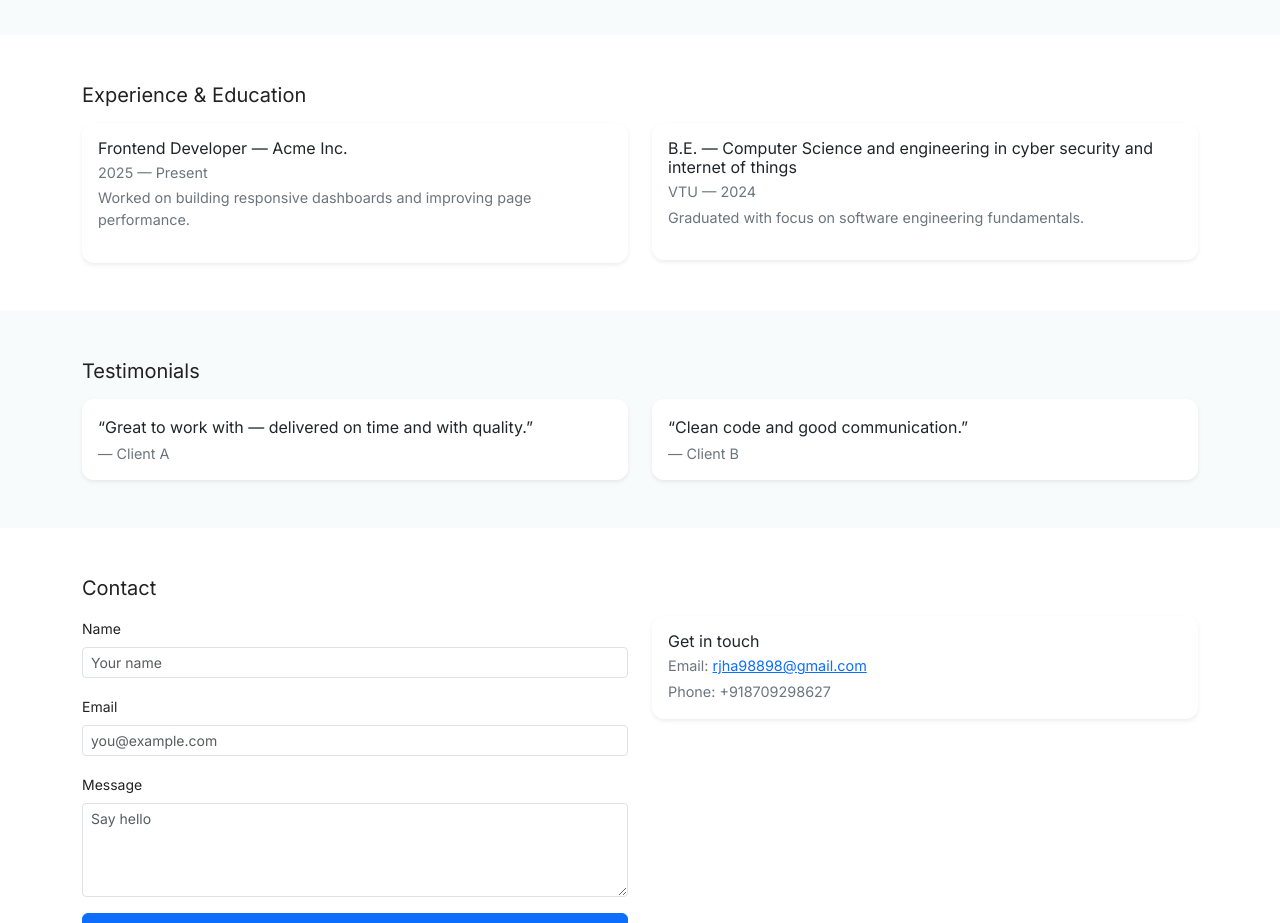
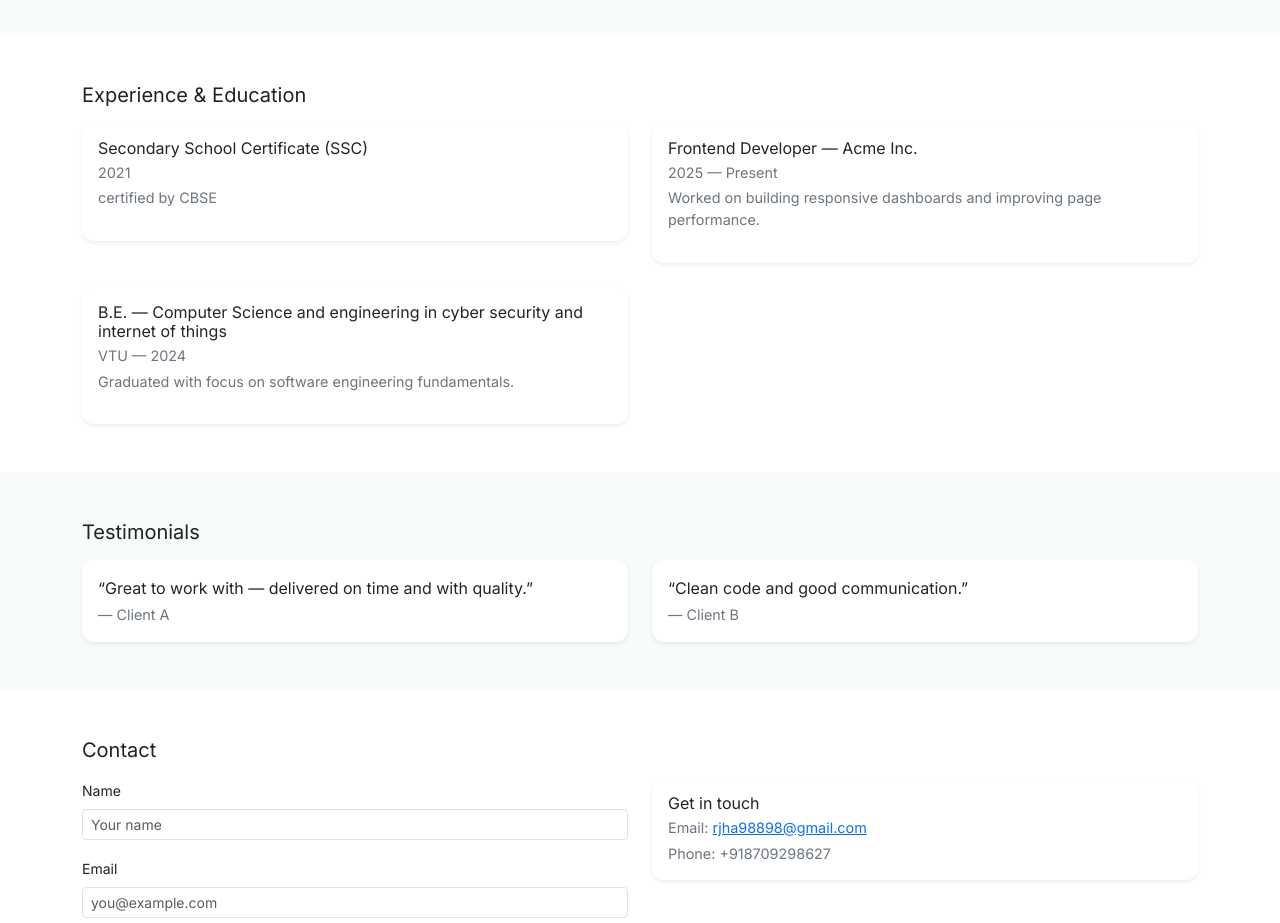
Before and after one commit to RAUSHAN824/PORTFOLIO, a plain HTML site: page index.html in a window 1280 px wide. Shown: the part 1080-2003 px from the top of the page. Drawn offline with nearby package versions, Linux system fonts and the light colour scheme.

Commit message:
add a education   change

```diff
--- a/index.html
+++ b/index.html
@@ -160,6 +160,13 @@
       <div class="row g-4">
         <div class="col-md-6">
           <div class="card p-3 shadow-sm">
+            <h6 class="mb-1">Secondary School Certificate (SSC) </h6>
+            <p class="small-muted mb-1">2021</p>
+            <p class="small-muted">certified by  CBSE</p>
+          </div>
+        </div>
+        <div class="col-md-6">
+          <div class="card p-3 shadow-sm">
             <h6 class="mb-1">Frontend Developer — Acme Inc.</h6>
             <p class="small-muted mb-1">2025 — Present</p>
             <p class="small-muted">Worked on building responsive dashboards and improving page performance.</p>
```
